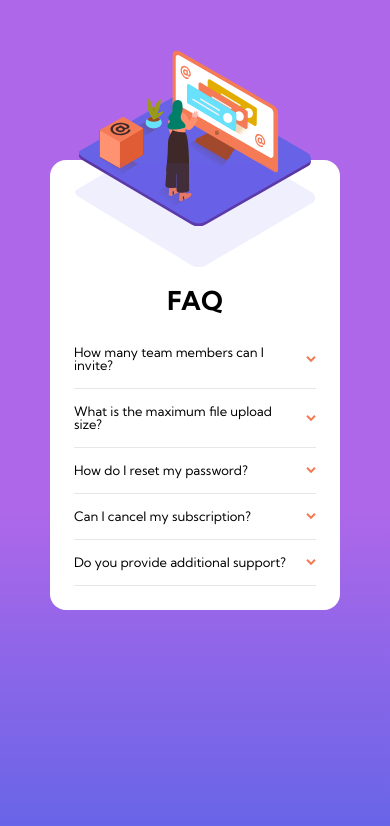
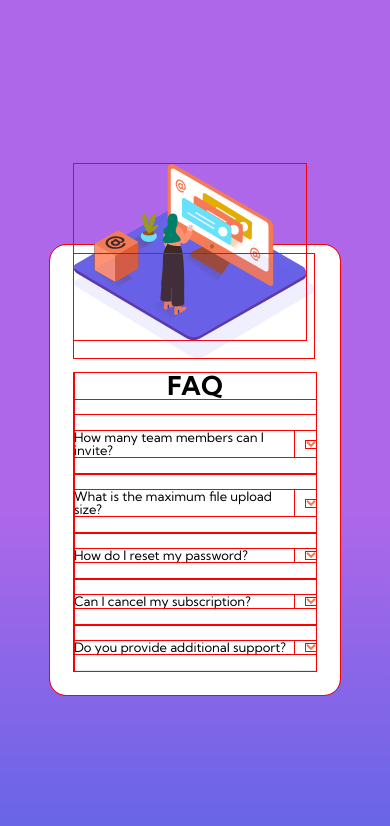
Before and after one commit to JaeHJung/faq-accordion-card-main, a plain HTML site: page index.html in a window 390 px wide. Drawn offline with Linux system fonts and the light colour scheme.

Commit message:
mobile and desktop version of the site

```diff
--- a/styles.css
+++ b/styles.css
@@ -5,6 +5,7 @@
 	padding: 0;
 	line-height: 1;
 	box-sizing: border-box;
+	outline: 1px solid red;
 }
 
 body {
@@ -38,16 +39,25 @@ div input:checked + label {
 }
 
 .container {
+	display: flex;
 	position: relative;
 	background-color: white;
-	max-width: 19rem;
+	max-width: 45rem;
 	border-radius: 1rem;
 	padding: 1.5rem;
+	margin: auto;
 }
 
-.card {
+.faq {
+	max-width: 50%;
+	display: flex;
+	flex-direction: column;
+	justify-content: center;
+}
+
+.image {
 	position: relative;
-	width: 100%;
+	max-width: 50%;
 }
 
 .illustration-mobile {
@@ -89,13 +99,44 @@ div input:checked + label {
 	width: 90%;
 }
 
+.illustration-desktop {
+	left: -20%;
+	position: relative;
+	display: inline-block;
+	width: 100%;
+}
+
+.bg-desktop {
+	left: -85%;
+	top: -50%;
+	position: absolute;
+	display: inline-block;
+	width: 35rem;
+}
+.illustration-mobile {
+	display: none;
+}
+
+.bg-mobile {
+	display: none;
+}
+
 @media (max-width: 36em) {
 	body {
 		padding: 10rem 0rem 4rem 0rem;
 	}
 
+	.faq {
+		max-width: 100%;
+	}
+
+	.image {
+		max-width: 100%;
+	}
+
 	.container {
 		padding-top: 8rem;
+		max-width: 19rem;
 	}
 	.illustration-desktop {
 		display: none;
@@ -108,15 +149,13 @@ div input:checked + label {
 	.bg-mobile {
 		display: block;
 		position: absolute;
-		left: 50%;
-		transform: translate(-50%, -120%);
+		top: -40%;
 	}
 
 	.illustration-mobile {
 		display: block;
 		position: absolute;
 		height: 11rem;
-		left: 50%;
-		transform: translate(-50%, -135%);
+		top: -70%;
 	}
 }
```
